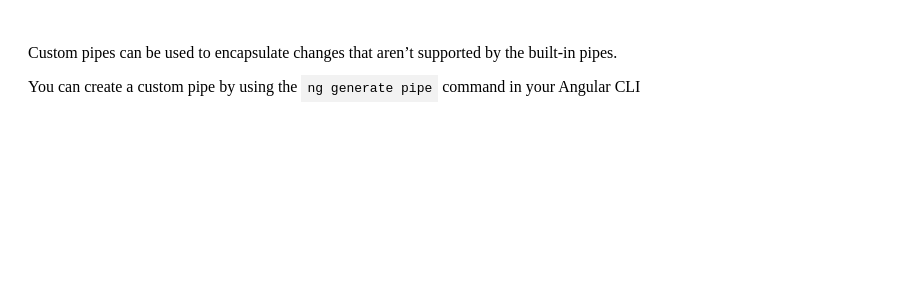
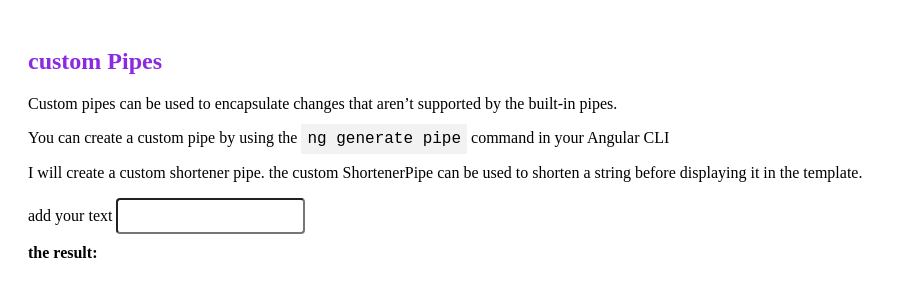
Before and after one commit to jahanftm/Angular-custom-pipes, an Angular app: page / in a window 1280 px wide. Shown: the top 300 px of the page, without its empty margins (0-897 px from the left). Built offline with nearby package versions, Linux system fonts and the light colour scheme.

Commit message:
Feature: Implement shortener pipe

```diff
--- a/src/app/app.component.html
+++ b/src/app/app.component.html
@@ -1,3 +1,4 @@
 <section>
+  <h1>custom Pipes</h1>
   <app-custom-pipes></app-custom-pipes>
 </section>
--- a/src/app/app.component.scss
+++ b/src/app/app.component.scss
@@ -2,4 +2,9 @@ section{
   width: 100%;
   height: 100%;
   padding: 20px;
+  font-size: 16px;
 }
+
+h1{
+  color: blueviolet;
+}
--- a/src/app/app.module.ts
+++ b/src/app/app.module.ts
@@ -5,6 +5,7 @@ import { AppRoutingModule } from './app-routing.module';
 import { AppComponent } from './app.component';
 import { CustomPipesComponent } from './custom-pipes/custom-pipes.component';
 import {ShortenerPipe} from "./custom-pipes/shortener-pipe";
+import {FormsModule} from "@angular/forms";
 
 @NgModule({
   declarations: [
@@ -14,7 +15,8 @@ import {ShortenerPipe} from "./custom-pipes/shortener-pipe";
   ],
   imports: [
     BrowserModule,
-    AppRoutingModule
+    AppRoutingModule,
+    FormsModule,
   ],
   providers: [],
   bootstrap: [AppComponent]
--- a/src/app/custom-pipes/custom-pipes.component.html
+++ b/src/app/custom-pipes/custom-pipes.component.html
@@ -4,3 +4,15 @@
 <p>
   You can create a custom pipe by using the <code>ng generate pipe</code> command in your Angular CLI
 </p>
+
+<p>I will create a custom shortener pipe.  the custom ShortenerPipe can be used
+  to shorten a string before displaying it in the template.</p>
+
+<div>
+  <label for="text">add your text </label>
+  <input id="text" type="text" [(ngModel)]="text">
+</div>
+
+<div style="font-weight: bold">
+  <label >the result: {{text | shortener}}</label>
+</div>
--- a/src/app/custom-pipes/custom-pipes.component.scss
+++ b/src/app/custom-pipes/custom-pipes.component.scss
@@ -1,4 +1,15 @@
-code{
+
+code {
   background-color: rgba(242, 242, 242, 1);
   padding: 6px;
 }
+
+div {
+  margin: 10px 0;
+}
+
+input {
+  height: 30px;
+  border-radius: 4px;
+  padding-left: 6px;
+}
--- a/src/app/custom-pipes/custom-pipes.component.ts
+++ b/src/app/custom-pipes/custom-pipes.component.ts
@@ -1,4 +1,4 @@
-import { Component, OnInit } from '@angular/core';
+import {Component, OnInit} from '@angular/core';
 
 @Component({
   selector: 'app-custom-pipes',
@@ -7,7 +7,10 @@ import { Component, OnInit } from '@angular/core';
 })
 export class CustomPipesComponent implements OnInit {
 
-  constructor() { }
+  text: string = '';
+
+  constructor() {
+  }
 
   ngOnInit(): void {
   }
--- a/src/app/custom-pipes/shortener-pipe.ts
+++ b/src/app/custom-pipes/shortener-pipe.ts
@@ -5,5 +5,17 @@ import {Pipe, PipeTransform} from "@angular/core";
 })
 export class ShortenerPipe implements PipeTransform {
   transform(value: any): any {
+    if(!value) {
+      return '';
+    }
+
+    const val = value.toString();
+    if(val.length > 10) {
+      const first = val.slice(0,4);
+      const end = val.slice(val.length -4 , val.length)
+      return first + '...' + end;
+    }
+
+    return value;
   }
 }
```
